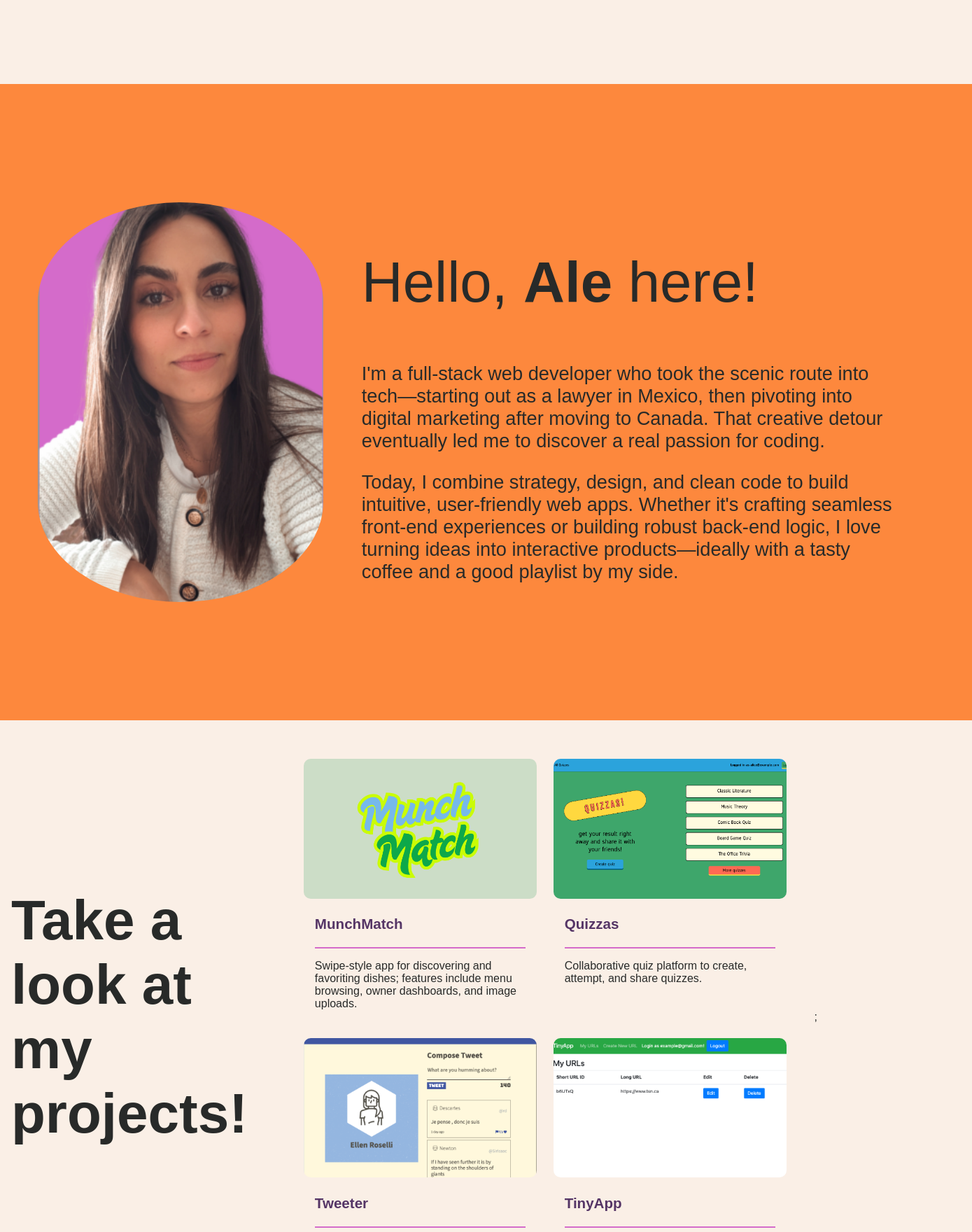
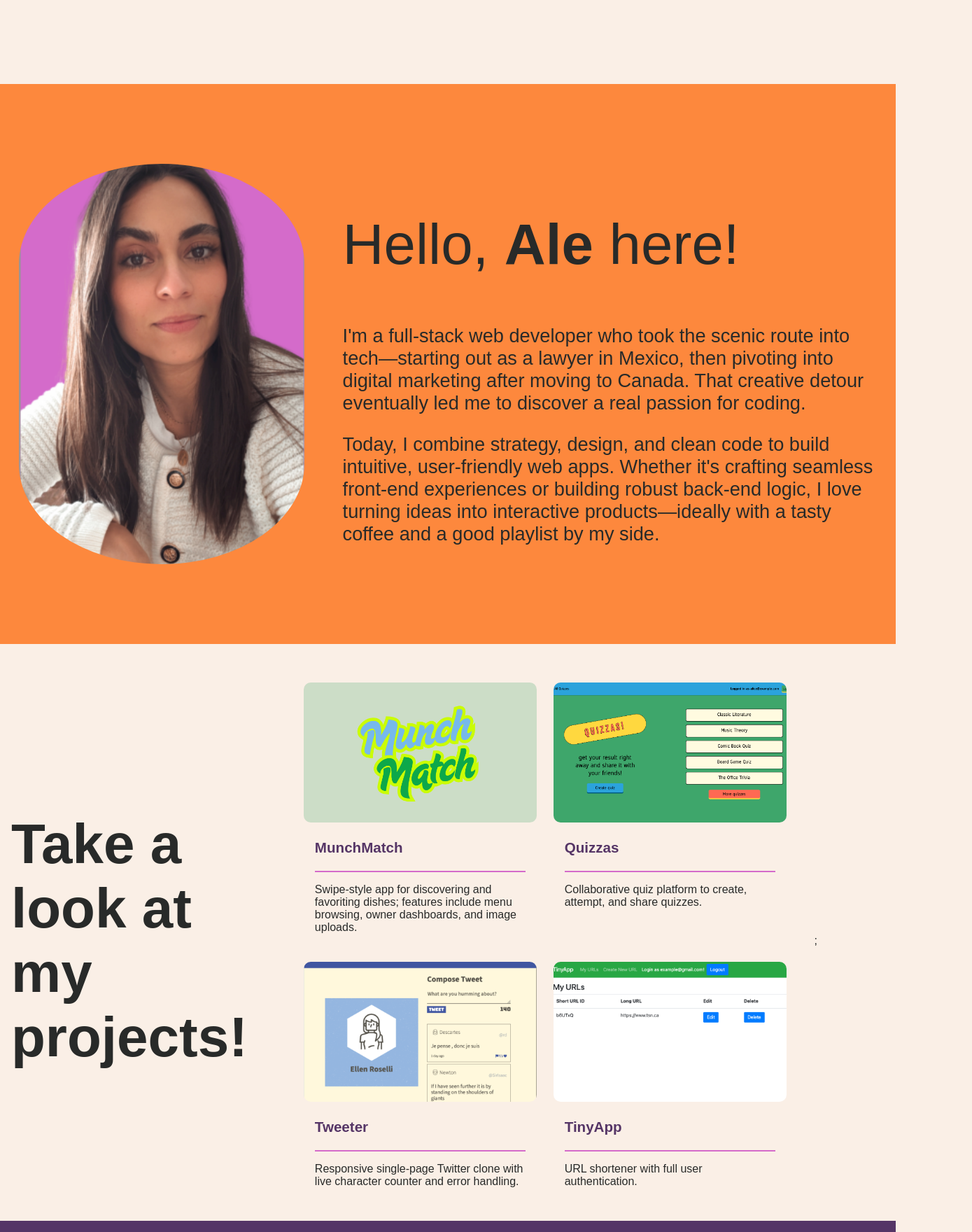
Before and after one commit to alemolina43/alemolina43.github.io, a React (Vite) app in the folder my-portfolio/: page / in a window 1280 px wide. Shown: the part 760-2520 px from the top of the page at 70% size, 1389 px wide, since content can reach past the window. Built offline with nearby package versions, Linux system fonts and the light colour scheme; a web font is replaced by a local one.

Commit message:
Fix elements overfloading root

```diff
--- a/my-portfolio/src/components/ProjectList.jsx
+++ b/my-portfolio/src/components/ProjectList.jsx
@@ -8,10 +8,10 @@ function ProjectList() {
   ));
 
   return (
-    <div id="projects">
+    <section id="projects">
       <h2 className="highlight">Take a look at my projects!</h2>
       <ul className="projects-list">{parsedProjects}</ul>;
-    </div>
+    </section>
   );
 }
 
--- a/my-portfolio/styles/About.scss
+++ b/my-portfolio/styles/About.scss
@@ -1,11 +1,10 @@
 #about {
-  margin: 0;
+  height: 100vh;
+  // width: 100%;
+  padding-left: 1em;
   display: flex;
   flex-direction: row;
-  height: 100vh;
-  width: 100vw;
   background-color: #fd883d;
-  padding: 2em;
   font-size: 1.7em;
   align-items: center;
 
--- a/my-portfolio/styles/App.scss
+++ b/my-portfolio/styles/App.scss
@@ -1,5 +1,8 @@
 body {
   margin: 0;
+  padding: 0;
+  width: 100vw; /* Ensure full viewport width */
+  overflow-x: hidden;
 
   h2 {
     font-weight: 300;
--- a/my-portfolio/styles/Articles.scss
+++ b/my-portfolio/styles/Articles.scss
@@ -1,6 +1,10 @@
 #writing {
   height: 100vh;
-  width: 90vw;
+  // width: 100%;
+  background-color: #553566;
+  padding: 2em;
+  display: flex;
+  flex-direction: column;
 
   h2 {
     font-size: 5em;
@@ -17,6 +21,7 @@
     flex-direction: column;
     flex: 1 1 calc(33.33% - 2em);
     max-width: calc(33.33% - 2em); // prevent overflow
+    max-height: 40vh;
     box-sizing: border-box;
   }
 }
--- a/my-portfolio/styles/NavBar.scss
+++ b/my-portfolio/styles/NavBar.scss
@@ -1,11 +1,11 @@
 .nav-bar {
+  // width: 100%;
   display: flex;
   align-items: center;
   background-color: #f49e7e;
   height: 4em;
   position: sticky;
   top: 0;
-  width: 100vw;
   z-index: 1000;
 
   display: flex;
--- a/my-portfolio/styles/Projects.scss
+++ b/my-portfolio/styles/Projects.scss
@@ -4,7 +4,6 @@
   width: 90vw;
   margin: 1.5em 1em 0em;
   align-items: center;
-
   h2 {
     font-size: 5em;
     width: 45vw;
```
